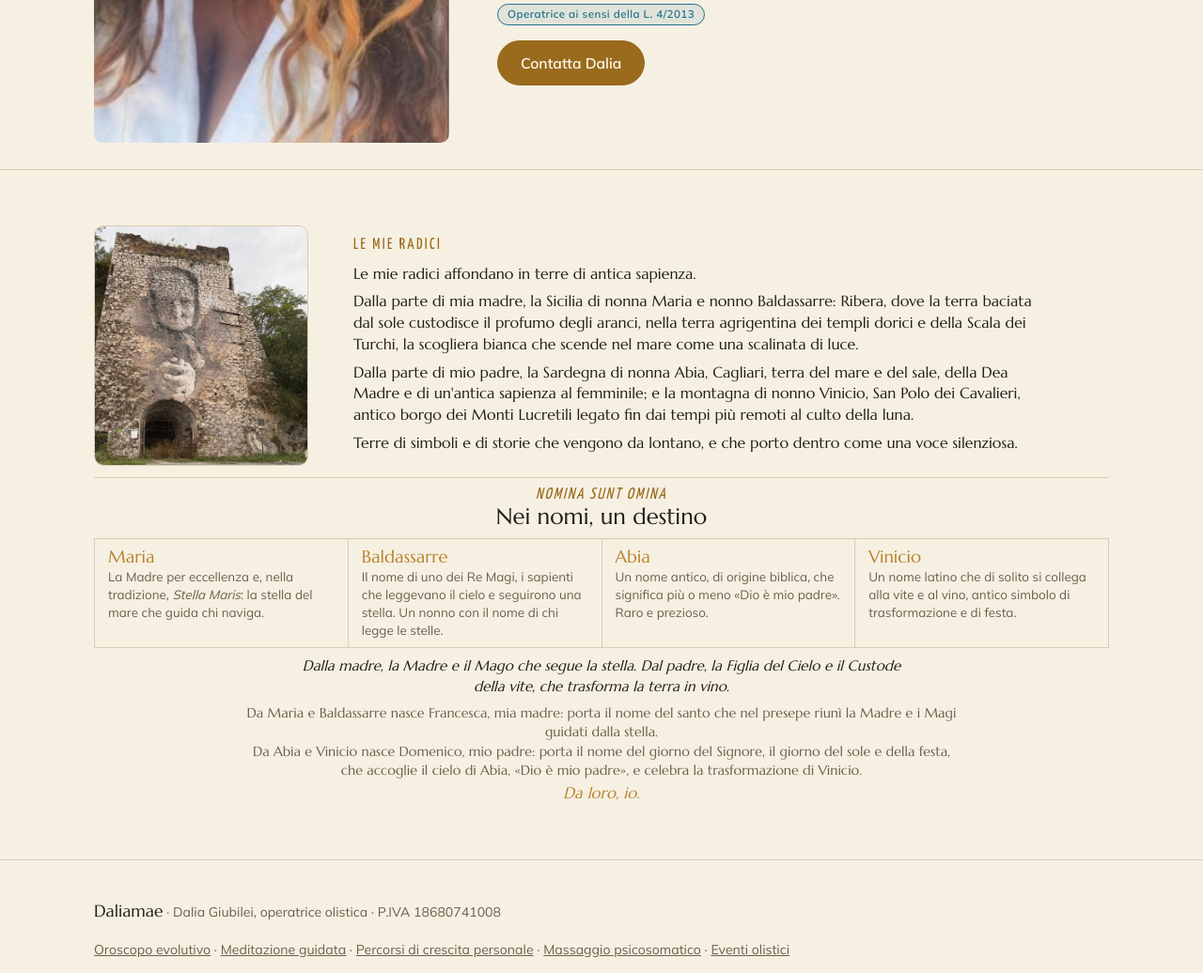
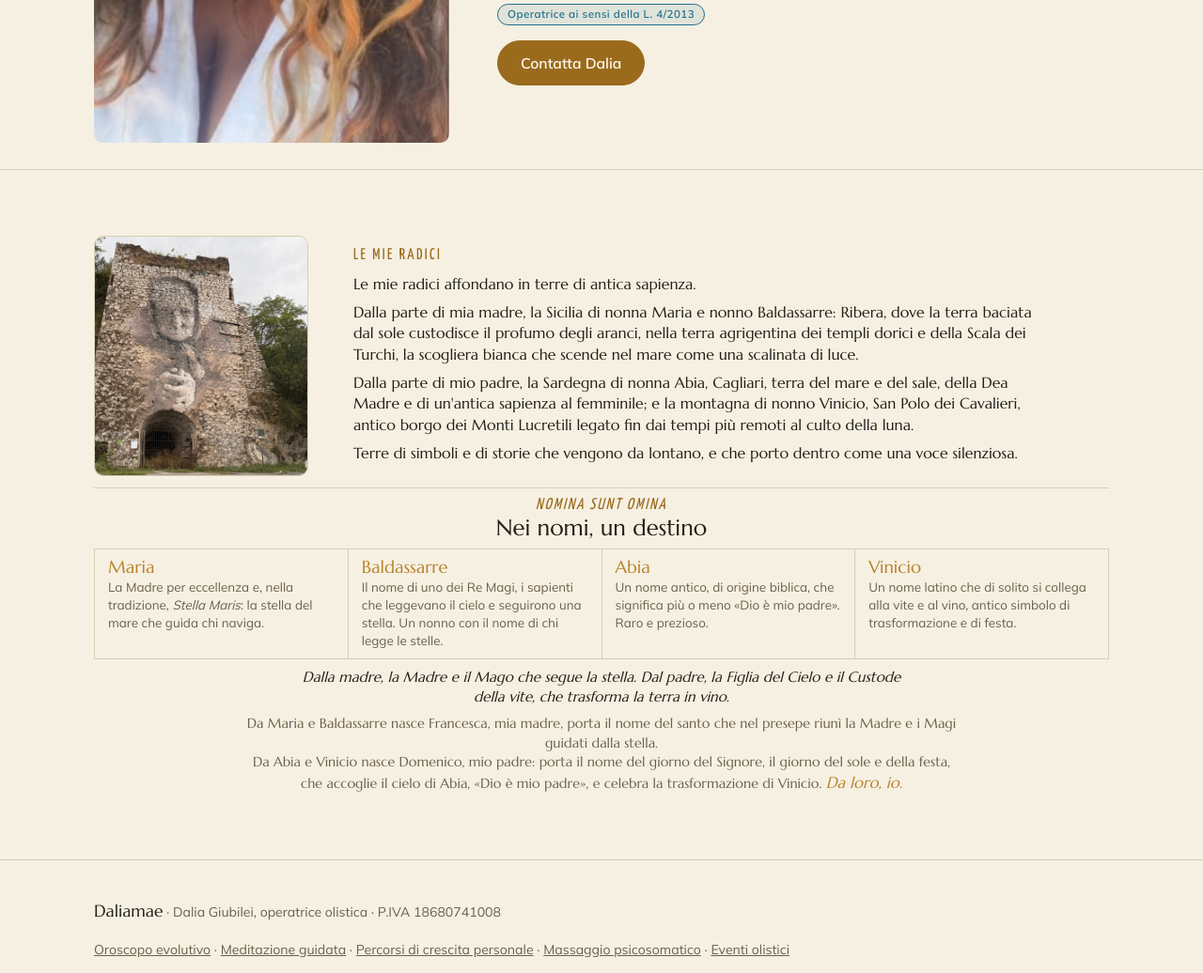
Before and after one commit to daliagiubilei-dot/mio-sito, a Flask app: page /chi-sono in a window 1280 px wide. Shown: the part 620-1656 px from the top of the page at 94% size. Run offline with Flask 3, Linux system fonts and the light colour scheme.

Commit message:
Anteprima Chi sono: frase sui genitori con la punteggiatura di Dalia
Co-Authored-By: Claude Opus 5.5 <noreply@anthropic.com>
Claude-Session: https://claude.ai/code/session_01FDBtRT6D6wSxFjEGHStC1T

```diff
--- a/static/css/style.css
+++ b/static/css/style.css
@@ -670,7 +670,7 @@ section.block.teaser-sec{padding-top:0}
 @media (max-width:600px){.hero-art figcaption.scroll-cap{font-size:calc((100vw - 48px) / 15.2)}}
 /* Chi sono: i genitori, dopo i nomi dei nonni */
 .names-parents{text-align:center;font:400 clamp(1rem,1.7vw,1.15rem)/1.6 var(--display);color:var(--muted);max-width:48rem;justify-self:center;margin:0}
-.names-me{display:inline-block;margin-top:6px;color:var(--gold2);font-style:italic;font-size:1.15em}
+.names-me{color:var(--gold2);font-style:italic;font-size:1.15em}
 @media (min-width:961px){.names-parents{font-size:.98rem;line-height:1.5}.names{gap:10px}}
 /* portatili con schermo basso: radici, nonni e genitori restano comunque in una schermata */
 @media (min-width:961px) and (max-height:820px){
--- a/templates/chi_sono.html
+++ b/templates/chi_sono.html
@@ -48,9 +48,8 @@
         <div><dt>Vinicio</dt><dd>Un nome latino che di solito si collega alla vite e al vino, antico simbolo di trasformazione e di festa.</dd></div>
       </dl>
       <p class="names-close">Dalla madre, la Madre e il Mago che segue la stella. Dal padre, la Figlia del Cielo e il Custode della vite, che trasforma la terra in vino.</p>
-      <p class="names-parents">Da Maria e Baldassarre nasce Francesca, mia madre: porta il nome del santo che nel presepe riunì la Madre e i Magi guidati dalla stella.<br>
-        Da Abia e Vinicio nasce Domenico, mio padre: porta il nome del giorno del Signore, il giorno del sole e della festa, che accoglie il cielo di Abia, «Dio è mio padre», e celebra la trasformazione di Vinicio.<br>
-        <span class="names-me">Da loro, io.</span></p>
+      <p class="names-parents">Da Maria e Baldassarre nasce Francesca, mia madre, porta il nome del santo che nel presepe riunì la Madre e i Magi guidati dalla stella.<br>
+        Da Abia e Vinicio nasce Domenico, mio padre: porta il nome del giorno del Signore, il giorno del sole e della festa, che accoglie il cielo di Abia, «Dio è mio padre», e celebra la trasformazione di Vinicio. <span class="names-me">Da loro, io.</span></p>
     </div>
   </div>
 </section>
```
